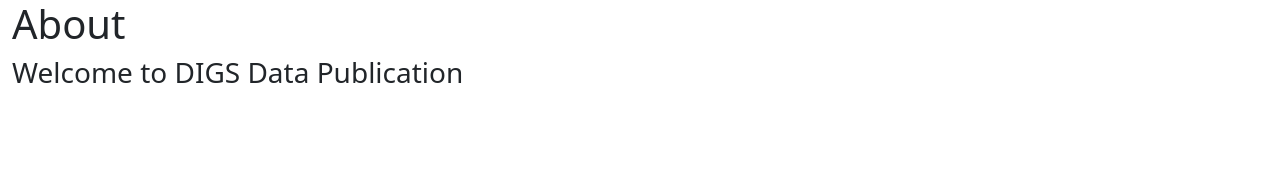
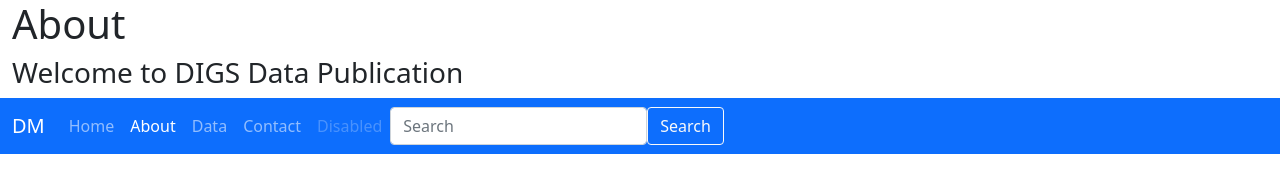
Before and after one commit to dmolina5/dmolina5.github.io, a plain HTML site: page about.html in a window 1280 px wide. Drawn offline with nearby package versions, Linux system fonts and the light colour scheme.

Commit message:
Commit all

```diff
--- a/about.html
+++ b/about.html
@@ -15,5 +15,31 @@
         <h1>About</h1>
         <h3>Welcome to DIGS Data Publication</h3>
       </div>
+    </div>
+    <nav class="navbar navbar-expand-lg navbar-dark bg-primary">
+      <div class="container-fluid">
+        <a class="navbar-brand" href="#">DM</a>
+        <button class="navbar-toggler" type="button" data-toggle="collapse" data-target="#navbarSupportedContent" aria-controls="navbarSupportedContent" aria-expanded="false" aria-label="Toggle navigation">
+          <span class="navbar-toggler-icon"></span>
+        </button>
+        <div class="collapse navbar-collapse" id="navbarSupportedContent">
+          <ul class="navbar-nav mr-auto mb-2 mb-lg-0">
+            <li class="nav-item">
+              <a class="nav-link" aria-current="page" href="index.html">Home</a>
+            </li>
+            <li class="nav-item">
+              <a class="nav-link active" href="about.html">About</a></li>
+            <li class="nav-item">
+              <a class="nav-link" href="data.html">Data</a></li>
+             <li class="nav-item">
+                  <a class="nav-link" href="contact.html">Contact</a></li>
+            <li class="nav-item">
+              <a class="nav-link disabled" href="#" tabindex="-1" aria-disabled="true">Disabled</a>
+            </li>
+          </ul>
+          <form class="d-flex">
+            <input class="form-control mr-2" type="search" placeholder="Search" aria-label="Search">
+            <button class="btn btn-outline-light" type="submit">Search</button>
+          </form>
 </body>
 </html>
```
Also changed, not shown: contact.html (+26 -0 lines), data.html (+26 -0 lines).
